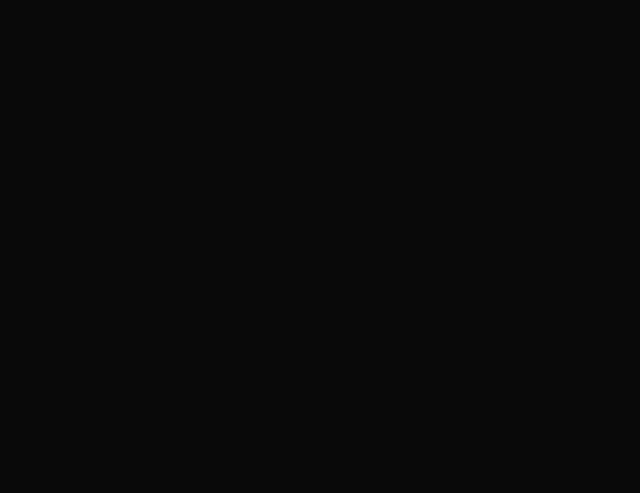
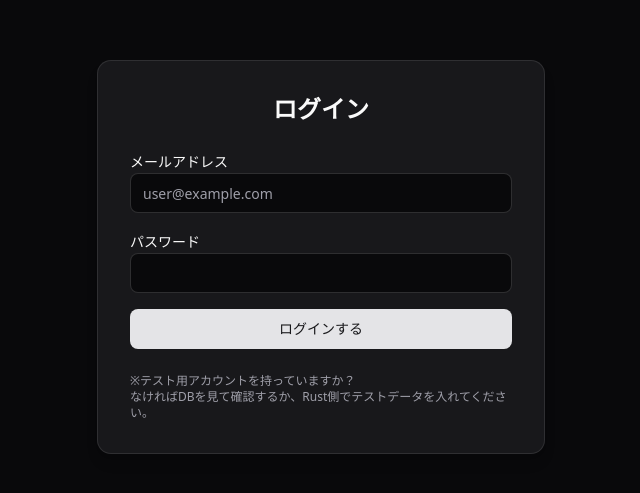
Before and after one commit to rnapyzz/pjt_ghost, a React app in the folder frontend/: page /login in a window 1280 px wide. Before the commit this address had no page. Shown: the part 143-636 px from the top of the page, without its empty margins (319-959 px from the left). Built offline with nearby package versions, Linux system fonts and the light colour scheme; the HTML template or start-up script is replaced by a standard one.

Commit message:
feat: add login page and auth provider

```diff
--- a/frontend/src/App.tsx
+++ b/frontend/src/App.tsx
@@ -1,28 +1,57 @@
-import { BrowserRouter, Routes, Route } from "react-router-dom";
+// src/App.tsx
+
+import { BrowserRouter, Routes, Route, Navigate, useLocation } from "react-router-dom";
 import { QueryClient, QueryClientProvider } from "@tanstack/react-query";
 import { ThemeProvider } from "@/components/theme-provider";
 import { AppLayout } from "@/components/layouts/AppLayout";
+import { AuthProvider, useAuth } from "@/components/auth-provider"; // さっき作ったやつ
+
+// 各ページコンポーネント
 import { DashboardPage } from "./routes/DashboardPage";
 import { ProjectPage } from "./routes/ProjectsPage";
 import { ProjectDetailPage } from "./routes/ProjectDetailPage";
 import { JobDetailPage } from "./routes/JobDetailPage";
+import { LoginPage } from "./routes/LoginPage"; // ★あとで作る
+import type { JSX } from "react";
 
-// useQueryやuseMutationを使うためにqueryClientを作成しておく
 const queryClient = new QueryClient();
 
-// 依存関係を意識して、データ層、設定/テーマ層、ルーター層、ルート定義の順に包む
+// ガード用コンポーネント: ログインしてなければログイン画面へ飛ばす
+function RequireAuth({ children }: { children: JSX.Element }) {
+    const { isAuthenticated, isLoading } = useAuth();
+    const location = useLocation();
+
+    if (isLoading) {
+        return <div>Loading...</div>; // またはローディングスピナー
+    }
+
+    if (!isAuthenticated) {
+        // ログイン画面へリダイレクト（元の場所をstateで渡しておくと親切）
+        return <Navigate to="/login" state={{ from: location }} replace />;
+    }
+
+    return children;
+}
+
 function App() {
     return (
-    // データ層: どの場所でも使い得る、UIやURLに依存しない
         <QueryClientProvider client={queryClient}>
-      {/* // テーマ層: 全ページに適用する */}
             <ThemeProvider defaultTheme="dark" storageKey="vite-ui-theme">
-        {/* ルーター層: この内側で<Link>などのルーター機能を使う */}
+                {/* ★ ここでAuthProviderで包む！ */}
+                <AuthProvider>
                     <BrowserRouter>
-          {/* コンテンツ層: 実際の画面 */}
-          {/* AppLayoutの中で<Link>やToggleThemeを使っているので、他のコンポーネントはその内側に置く */}
                         <Routes>
-            <Route element={<AppLayout />}>
+                            {/* ▼▼▼ 公開ルート (ログイン画面など) ▼▼▼ */}
+                            <Route path="/login" element={<LoginPage />} />
+
+                            {/* ▼▼▼ 保護されたルート (ログイン必須) ▼▼▼ */}
+                            <Route
+                                element={
+                                    <RequireAuth>
+                                        <AppLayout />
+                                    </RequireAuth>
+                                }
+                            >
                                 <Route path="/" element={<DashboardPage />} />
                                 <Route path="/projects" element={<ProjectPage />} />
                                 <Route
@@ -36,6 +65,7 @@ function App() {
                             </Route>
                         </Routes>
                     </BrowserRouter>
+                </AuthProvider>
             </ThemeProvider>
         </QueryClientProvider>
     );
--- /dev/null
+++ b/frontend/src/components/auth-provider.tsx
@@ -0,0 +1,52 @@
+import { createContext, useContext, useState, useEffect, type ReactNode } from "react";
+
+// 認証コンテキストの型定義
+type AuthContextType = {
+    isAuthenticated: boolean;
+    login: (token: string) => void;
+    logout: () => void;
+    isLoading: boolean; // 起動時のチェック中かどうか
+};
+
+const AuthContext = createContext<AuthContextType | undefined>(undefined);
+
+export function AuthProvider({ children }: { children: ReactNode }) {
+    const [isAuthenticated, setIsAuthenticated] = useState(false);
+    const [isLoading, setIsLoading] = useState(true);
+
+    // アプリ起動時に一度だけ実行：すでにトークン持ってる？
+    useEffect(() => {
+        const token = localStorage.getItem("token");
+        if (token) {
+            setIsAuthenticated(true);
+        }
+        setIsLoading(false);
+    }, []);
+
+    // ログイン処理: トークンを受け取って保存
+    const login = (token: string) => {
+        localStorage.setItem("token", token);
+        setIsAuthenticated(true);
+    };
+
+    // ログアウト処理: トークンを破棄
+    const logout = () => {
+        localStorage.removeItem("token");
+        setIsAuthenticated(false);
+    };
+
+    return (
+        <AuthContext.Provider value={{ isAuthenticated, login, logout, isLoading }}>
+            {children}
+        </AuthContext.Provider>
+    );
+}
+
+// 便利なカスタムフック
+export const useAuth = () => {
+    const context = useContext(AuthContext);
+    if (context === undefined) {
+        throw new Error("useAuth must be used within an AuthProvider");
+    }
+    return context;
+};
--- a/frontend/src/lib/api.ts
+++ b/frontend/src/lib/api.ts
@@ -2,18 +2,19 @@ import axios from "axios";
 
 // 共通のベース情報を設定したapiというクライアントを作っておく
 export const api = axios.create({
-  baseURL: "http://127.0.0.1:3000",
+    baseURL: "http://127.0.0.1:3000",
 });
-
-// 開発用の固定ユーザーID
-// TODO: ログイン機能実装後に削除する
-const DEV_USER_ID = "79b111bb-e602-490b-ad0b-a86d8331ff5f";
 
 // リクエスト・インターセプター: 送信前の割り込み処理
 // api.get()やapi.post()が呼ばれたときにサーバーに飛ぶ直前に実行される
 api.interceptors.request.use((config) => {
-  if (DEV_USER_ID) {
-    config.headers["x-user-id"] = DEV_USER_ID;
-  }
-  return config;
+    // LocalStorageからトークンを取得
+    const token = localStorage.getItem("token");
+
+    // トークンがあった場合Authorization ヘッダーにセットする
+    if (token) {
+        config.headers.Authorization = `Bearer ${token}`;
+    }
+
+    return config;
 });
--- /dev/null
+++ b/frontend/src/routes/LoginPage.tsx
@@ -0,0 +1,106 @@
+// src/routes/LoginPage.tsx
+
+import { useState } from "react";
+import { useNavigate, useLocation } from "react-router-dom";
+import { useAuth } from "@/components/auth-provider"; // さっき作ったやつ
+import { api } from "@/lib/api";
+
+export const LoginPage = () => {
+    const navigate = useNavigate();
+    const location = useLocation();
+    const { login } = useAuth(); // AuthContextからlogin関数をもらう
+
+    // フォームの入力値管理
+    const [email, setEmail] = useState("");
+    const [password, setPassword] = useState("");
+    const [error, setError] = useState("");
+
+    // ログイン後に戻る場所（指定がなければダッシュボードへ）
+    // ※ RequireAuthでリダイレクトされた場合、state.fromに元の場所が入っている
+    const from = location.state?.from?.pathname || "/";
+
+    const handleSubmit = async (e: React.FormEvent) => {
+        e.preventDefault();
+        setError("");
+
+        try {
+            // 1. バックエンドにログインリクエスト
+            const response = await api.post("/login", {
+                email,
+                password,
+            });
+
+            // 2. トークンを取得 (Axumのレスポンス形式に合わせて調整)
+            // { token: "..." } という形式で返ってくると想定
+            const { token } = response.data;
+
+            // 3. アプリ全体に「ログインしたよ！」と伝える
+            login(token);
+
+            // 4. 画面遷移
+            navigate(from, { replace: true });
+
+        } catch (err) {
+            console.error(err);
+            setError("ログインに失敗しました。メールアドレスかパスワードを確認してください。");
+        }
+    };
+
+    return (
+        <div className="flex items-center justify-center min-h-screen bg-background">
+            <div className="w-full max-w-md p-8 space-y-6 bg-card rounded-xl shadow-lg border border-border">
+                <h1 className="text-2xl font-bold text-center text-foreground">
+                    ログイン
+                </h1>
+
+                {error && (
+                    <div className="p-3 text-sm text-red-500 bg-red-100/10 border border-red-500/20 rounded-md">
+                        {error}
+                    </div>
+                )}
+
+                <form onSubmit={handleSubmit} className="space-y-4">
+                    <div className="space-y-2">
+                        <label className="text-sm font-medium text-foreground">
+                            メールアドレス
+                        </label>
+                        <input
+                            type="email"
+                            className="flex h-10 w-full rounded-md border border-input bg-background px-3 py-2 text-sm ring-offset-background placeholder:text-muted-foreground focus-visible:outline-none focus-visible:ring-2 focus-visible:ring-ring"
+                            placeholder="user@example.com"
+                            value={email}
+                            onChange={(e) => setEmail(e.target.value)}
+                            required
+                        />
+                    </div>
+
+                    <div className="space-y-2">
+                        <label className="text-sm font-medium text-foreground">
+                            パスワード
+                        </label>
+                        <input
+                            type="password"
+                            className="flex h-10 w-full rounded-md border border-input bg-background px-3 py-2 text-sm ring-offset-background placeholder:text-muted-foreground focus-visible:outline-none focus-visible:ring-2 focus-visible:ring-ring"
+                            value={password}
+                            onChange={(e) => setPassword(e.target.value)}
+                            required
+                        />
+                    </div>
+
+                    <button
+                        type="submit"
+                        className="w-full h-10 px-4 py-2 text-sm font-medium text-primary-foreground bg-primary rounded-md hover:bg-primary/90 transition-colors"
+                    >
+                        ログインする
+                    </button>
+                </form>
+
+                {/* 開発用ヒント：あとで消す */}
+                <div className="text-xs text-muted-foreground mt-4">
+                    <p>※テスト用アカウントを持っていますか？</p>
+                    <p>なければDBを見て確認するか、Rust側でテストデータを入れてください。</p>
+                </div>
+            </div>
+        </div>
+    );
+};
```
Lines whose indentation alone changed are shown as unchanged.
